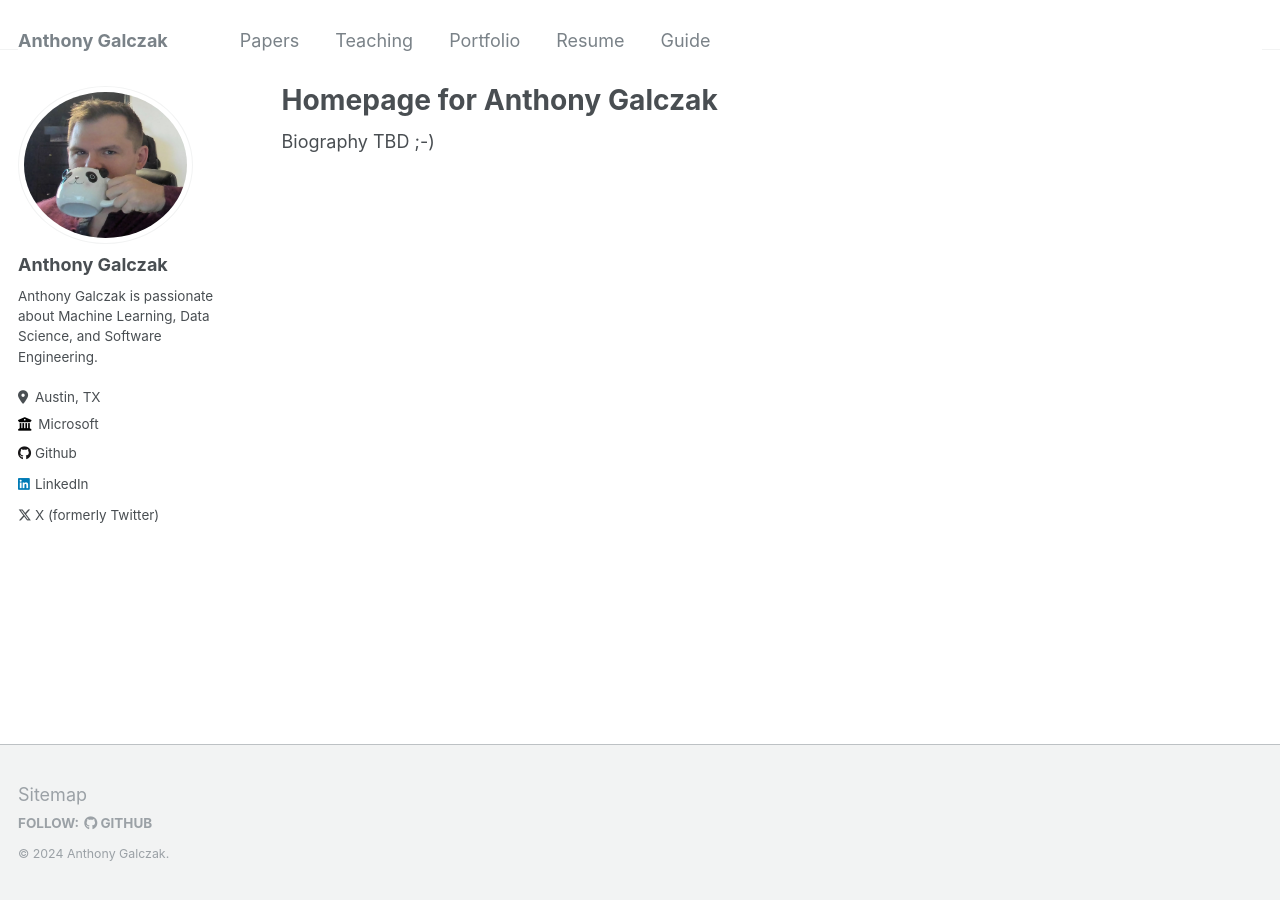
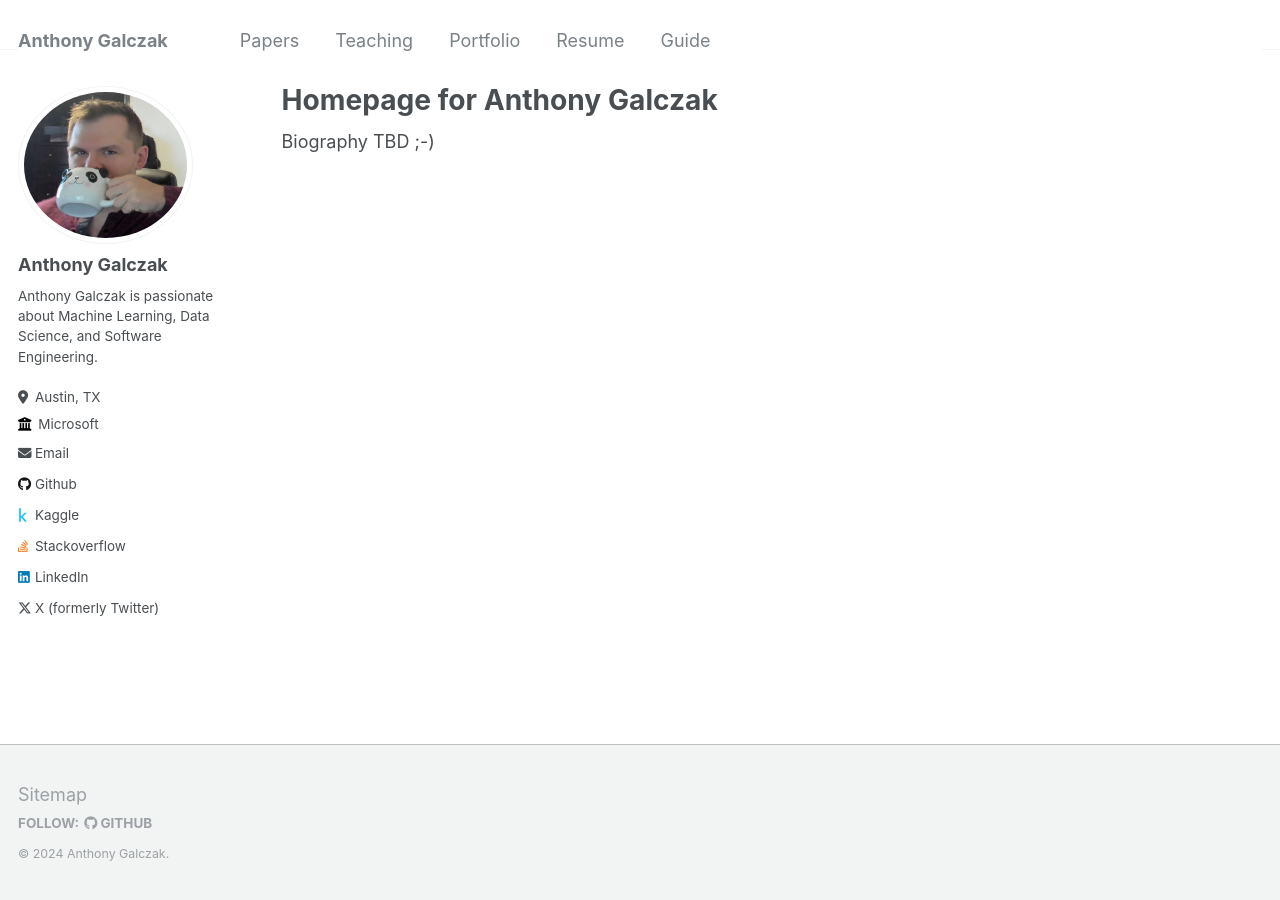
Before and after one commit to Chudbrochil/chudbrochil_academicpages.github.io, a Jekyll site: the page built from _pages/about.md, in a window 1280 px wide. Built offline with Jekyll 4.4.1, drawn with Linux system fonts in a browser that asks for light colours; part of the change alters nothing that is shown.

Commit message:
add a few more social links.

```diff
--- a/_config.yml
+++ b/_config.yml
@@ -11,7 +11,7 @@ locale                   : "en-US"
 title                    : "Anthony Galczak"
 title_separator          : "-"
 name                     : &name "Anthony Galczak"
-description              : &description "This is a beautiful description!"
+description              : &description "Homepage for Anthony Galczak"
 url                      : https://anthonygalczak.com # the base hostname & protocol for your site e.g. "https://mmistakes.github.io"
 baseurl                  : "" # the subpath of your site, e.g. "/blog"
 repository               : "academicpages/academicpages.github.io"
@@ -28,7 +28,7 @@ author:
   location         : "Austin, TX"
   employer         : "Microsoft"
   uri              : # URL
-  email            : # "wgalczak@gmail.com"
+  email            : "wgalczak@gmail.com" # &#119;&#103;&#097;&#108;&#099;&#122;&#097;&#107;&#064;&#103;&#109;&#097;&#105;&#108;&#046;&#099;&#111;&#109;
 
   # Academic websites
   arxiv            : # URL - Update with the correct link to your profile
@@ -43,8 +43,8 @@ author:
   codepen          : # Username
   dribbble         : # Username
   github           : "Chudbrochil"
-  kaggle           : # Username
-  stackoverflow    : # User number or user number and name (i.e., use "1" or "1/jeff-atwood")
+  kaggle           : "wgalczak"
+  stackoverflow    : "4589719/chudbrochil" # User number or user number and name (i.e., use "1" or "1/jeff-atwood")
 
   # Social media
   bluesky          : # "bsky.app" # Replace this with you Bluesky username
```
